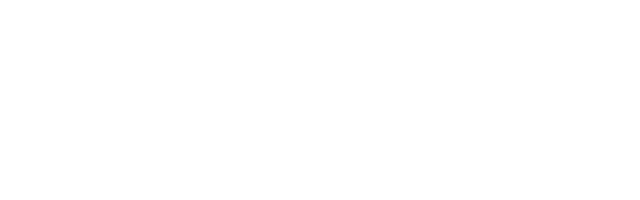
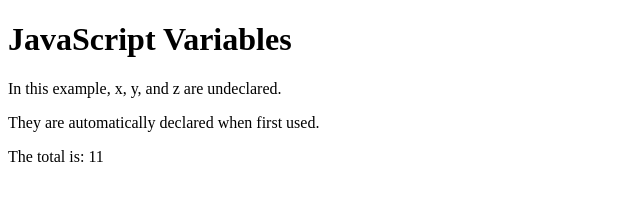
Before and after one commit to mushahadur/JavaScript_Learning, a plain HTML site: page DayOne/Variables/index.html in a window 1280 px wide. Shown: the whole page, without its empty margins (0-640 px from the left). Drawn offline with Linux system fonts and the light colour scheme.

Commit message:
Day one added

```diff
--- a/DayOne/Variables/index.html
+++ b/DayOne/Variables/index.html
@@ -1,13 +1,44 @@
 <!DOCTYPE html>
 <html lang="en">
+
 <head>
     <meta charset="UTF-8">
     <meta http-equiv="X-UA-Compatible" content="IE=edge">
     <meta name="viewport" content="width=device-width, initial-scale=1.0">
     <title>Day One</title>
-    <link rel="stylesheet" href="jsVariable.js">
+    <link rel="stylesheet" href="jsletiable.js">
 </head>
+
 <body>
 
+    <h1>JavaScript Variables</h1>
+
+    <p>In this example, x, y, and z are undeclared.</p>
+    <p>They are automatically declared when first used.</p>
+
+    <p id="demo"></p>
+    <script>
+        // x = 5;
+        // y = 6;
+        // z = x + y;
+        // var x = 5;
+        // var y = 6;
+        // var z = x + y;
+        // let x = 50;
+        // let y = 60;
+        // let z = x + y;
+        // const x = 20;
+        // const y = 60;
+        // const z = x + y;
+        // document.getElementById("demo").innerHTML =
+        //     "The value of z is: " + z;
+
+        const price1 = 5;
+        const price2 = 6;
+        let total = price1 + price2;
+        document.getElementById("demo").innerHTML =
+            "The total is: " + total;
+    </script>
 </body>
+
 </html>
--- a/DayOne/Variables/jsVariable.js
+++ b/DayOne/Variables/jsVariable.js
@@ -0,0 +1,4 @@
+x = 5;
+y = 6;
+z = x + y;
+document.write(z);
```
